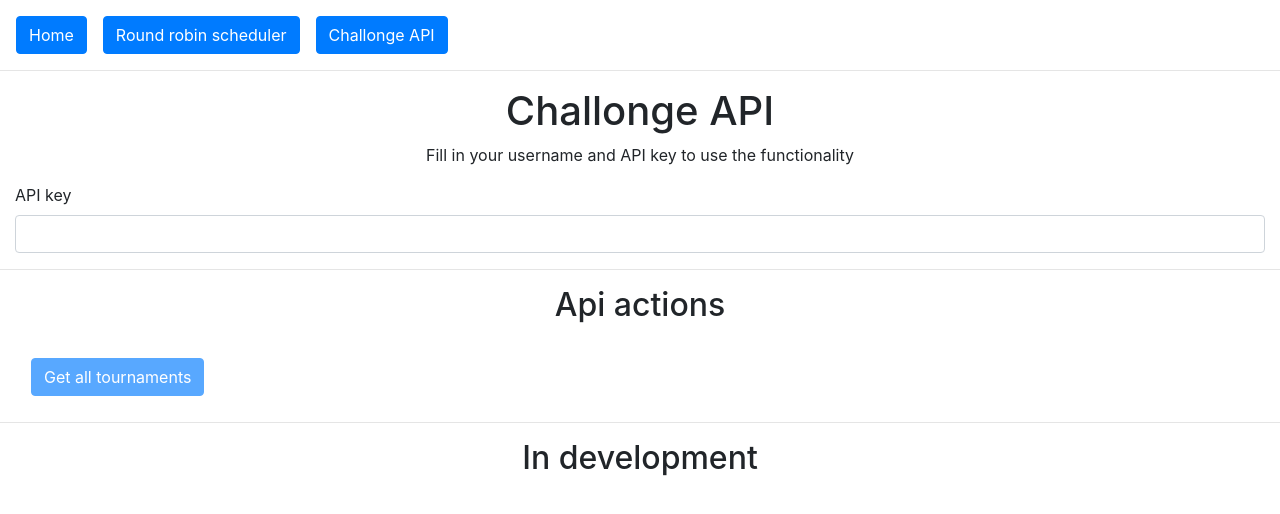
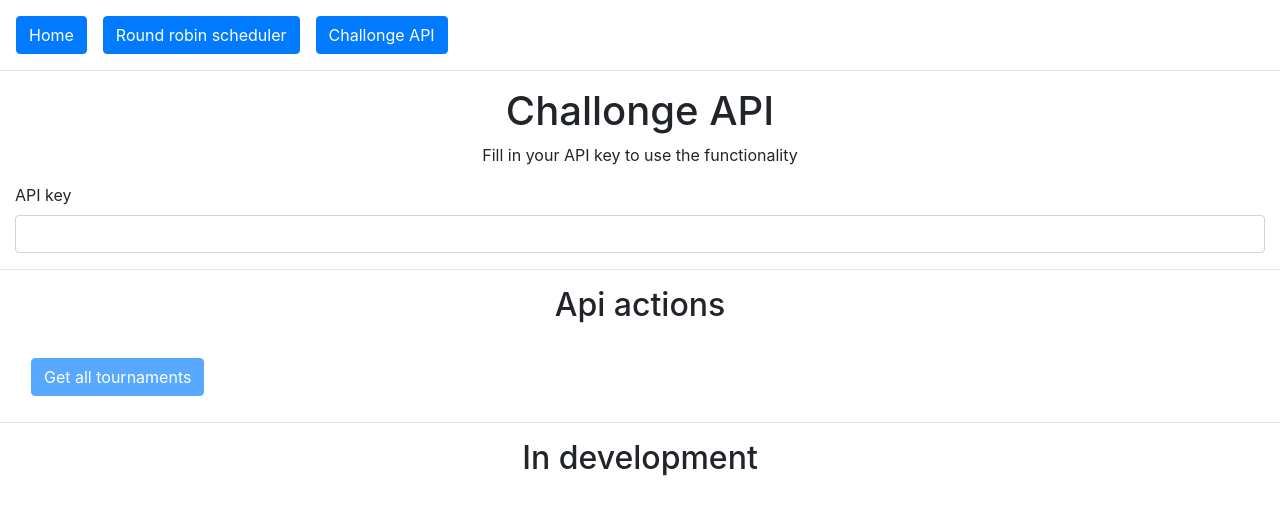
Before and after one commit to JoniHan/OfflineGameOrganizer, a React (Create React App) app: page /#/challongeconnectionview in a window 1280 px wide. Shown: the top 514 px of the page. Built offline with nearby package versions, Linux system fonts and the light colour scheme.

Commit message:
Formatted text

```diff
--- a/src/views/challonge-connection-view.tsx
+++ b/src/views/challonge-connection-view.tsx
@@ -43,7 +43,7 @@
         <>
             <TitleWrapper>
                 <h1>Challonge API</h1>
-                <p>Fill in your username and API key to use the functionality</p>
+                <p>Fill in your API key to use the functionality</p>
             </TitleWrapper>
             <div className={'form-group'}>
                 <div className={'col-md-12'}>
```
